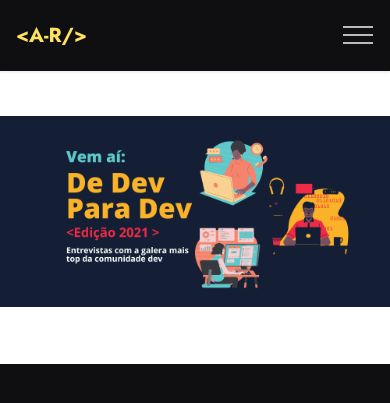
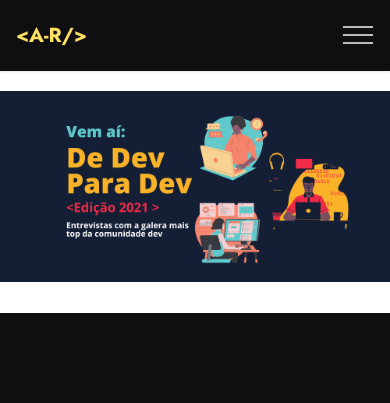
Before and after one commit to XorAndre/andresite, a plain HTML site: page page3.html in a window 390 px wide. Shown: the top 403 px of the page. Drawn offline with Linux system fonts and the light colour scheme.

Commit message:
Update na altura do banner

```diff
--- a/assets/mobirise/css/mbr-additional.css
+++ b/assets/mobirise/css/mbr-additional.css
@@ -2030,7 +2030,7 @@ a {
 @media(max-width: 600px){
   .cid-smufqW2Lnq {
     background-size: 100%;
-    min-height: 36vh!important;
+    min-height: 30vh!important;
   }
 }
 .cid-smufZPC3mN {
```
